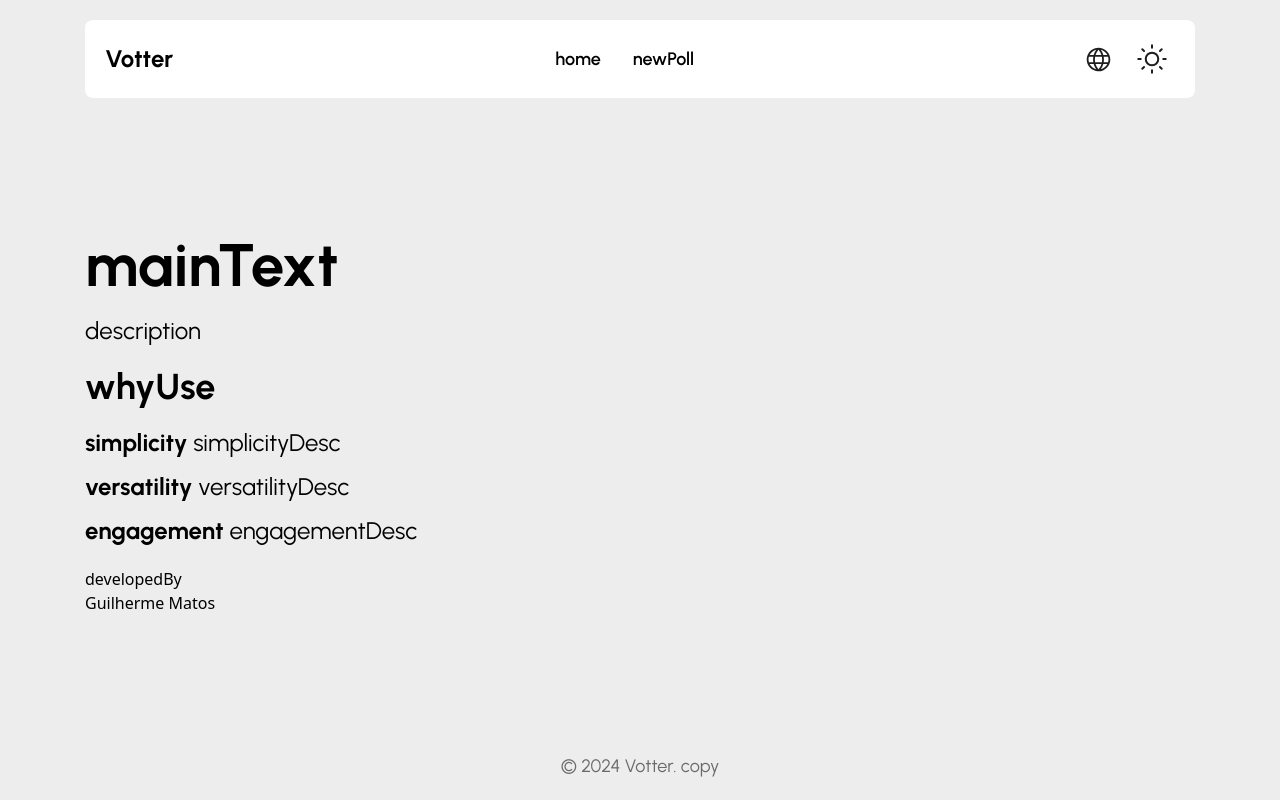
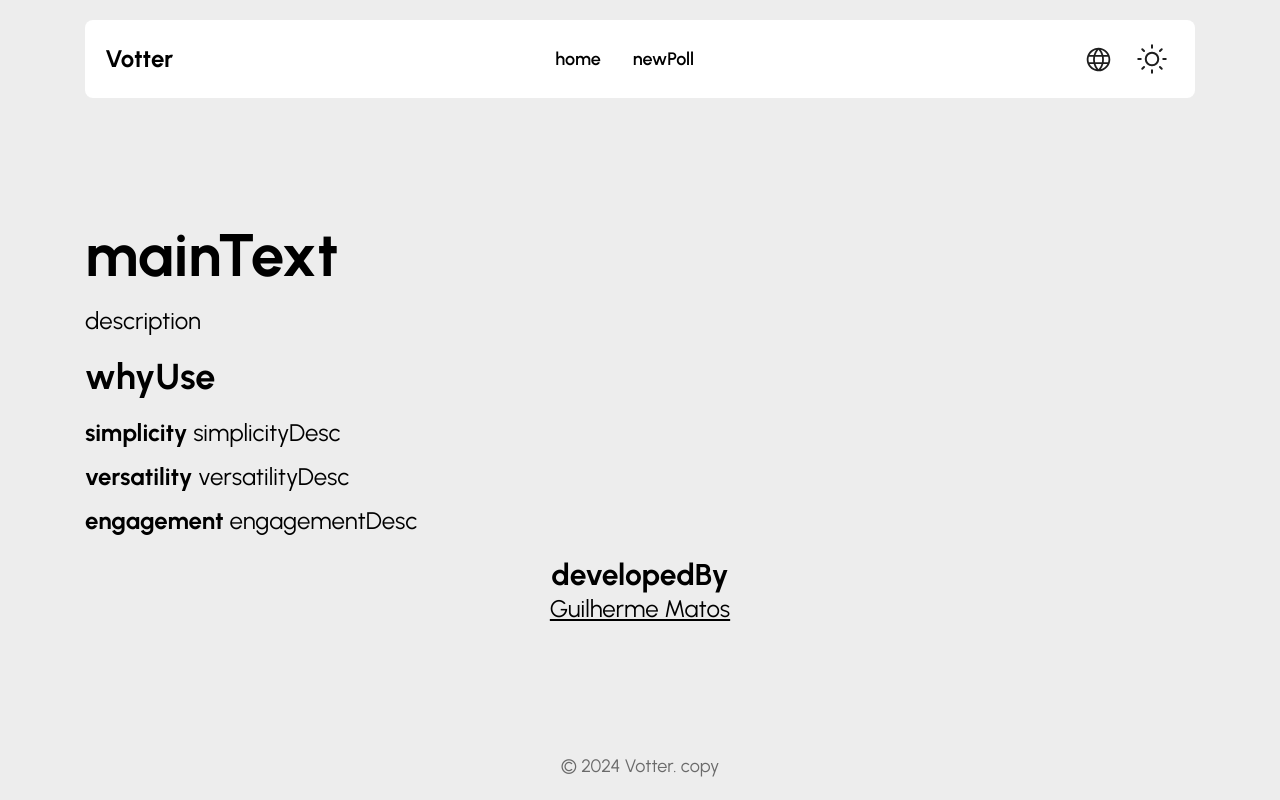
Before and after one commit to Guilherme-Matosoli/vooter-client, a Next.js app: page /en/about in a window 1280 px wide. Built offline with nearby package versions, Linux system fonts and the light colour scheme; what i18next-resources-to-backend would draw is missing.

Commit message:
stylish texts :rocket:

```diff
--- a/src/app/[lng]/about/page.tsx
+++ b/src/app/[lng]/about/page.tsx
@@ -24,7 +24,7 @@ export default function About({ params: { lng } }: AboutParams) {
         {t("whyUse")}
       </h3>
 
-      <article className="flex flex-col font-main font-normal gap-3 md:text-2xl">
+      <article className="flex flex-col font-main font-normal gap-3 md:text-2xl dark:text-white">
         <p>
           <strong>{t("simplicity")}</strong> {t("simplicityDesc")}
         </p>
@@ -38,11 +38,14 @@ export default function About({ params: { lng } }: AboutParams) {
         </p>
       </article>
 
-      <section>
-        <h3>
+      <section className="font-main text-center w-full">
+        <h3 className="font-bold text-2xl md:text-3xl dark:text-white">
           {t("developedBy")}
         </h3>
-        <a>
+
+        <a href="https://www.linkedin.com/in/guilherme-matosoli/" target="_blank"
+          className="underline md:text-2xl dark:text-white"
+        >
           Guilherme Matos
         </a>
       </section>
```
